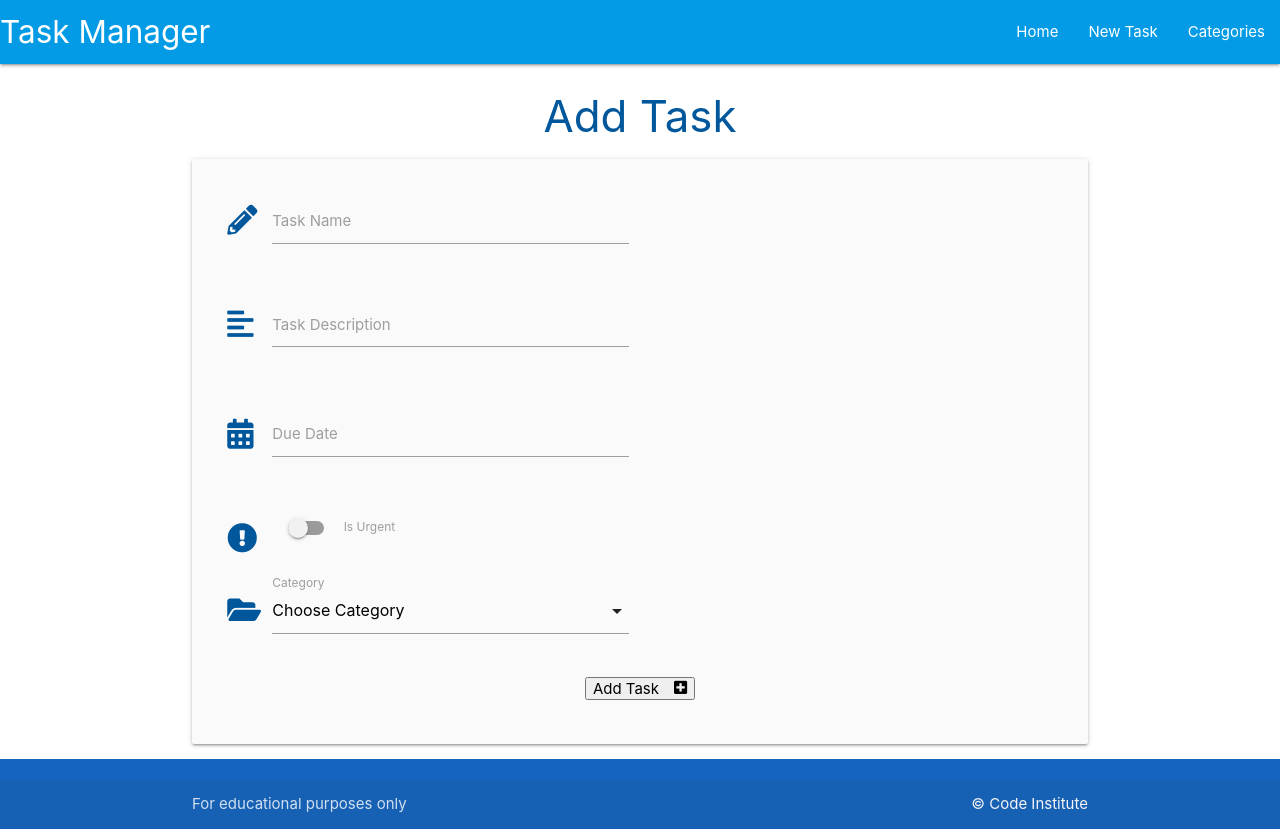
After one commit to ocassidydev/flask-sqlalchemy-task-manager, a Flask app: page /add_task in a window 1280 px wide. The commit adds this page. Run offline with Flask 2, Linux system fonts and the light colour scheme; data that the repository does not hold is empty.

Commit message:
Add add task functionality

```diff
--- a/taskmanager/routes.py
+++ b/taskmanager/routes.py
@@ -41,3 +41,20 @@ def delete_category(category_id):
     db.session.commit()
     categories = list(Category.query.order_by(Category.category_name).all())
     return render_template("categories.html", categories=categories)
+
+
+@app.route("/add_task", methods=["GET", "POST"])
+def add_task():
+    categories = list(Category.query.order_by(Category.category_name).all())
+    if request.method == "POST":
+        task = Task(
+            task_name=request.form.get("task_name"),
+            task_description=request.form.get("task_description"),
+            its_urgent=bool(True if request.form.get("is_urgent") else False),
+            due_data=request.form.get("due_date"),
+            category_id=request.form.get("category_id")
+        )
+        db.session.add(task)
+        db.session.commit()
+        return redirect(url_for("home"))
+    return render_template("add_task.html", categories=categories)
--- a/taskmanager/static/js/script.js
+++ b/taskmanager/static/js/script.js
@@ -1,5 +1,16 @@
 document.addEventListener('DOMContentLoaded', function() {
     // sidenav initialization
     var sidenav = document.querySelectorAll('.sidenav');
-    M.Sidenav.init(elems, options);
+    M.Sidenav.init(sidenav);
+
+    // datepicker initialization
+    let datepicker = document.querySelectorAll('.datepicker');
+    M.Datepicker.init(datepicker, {
+        format: "dd mmmm, yyyy",
+        i18n: {done: "Select"}
+    });
+
+    // select initialization
+    let selects = document.querySelectorAll('select');
+    M.FormSelect.init(selects);
 });
--- /dev/null
+++ b/taskmanager/templates/add_task.html
@@ -0,0 +1,70 @@
+{% extends "base.html" %}
+{% block content %}
+
+<h3 class="light-blue-text text-darken-4 center-align">Add Task</h3>
+
+<div class="row card-panel grey lighten-5">
+    <form class="col s12" method="POST" action="{{ url_for('add_task') }}">
+        <!-- task_name -->
+        <div class="row">
+            <div class="input-field col s6">
+                <i class="fas fa-pencil-alt prefix light-blue-text text-darken-4"></i>
+                <input id="task_name" name="task_name" minlength="5" maxlength="50" type="text" class="validate" required>
+                <label for="task_name">Task Name</label>
+            </div>
+        </div>
+        <!-- task_description -->
+        <div class="row">
+            <div class="input-field col s6">
+                <i class="fas fa-align-left prefix light-blue-text text-darken-4"></i>
+                <textarea id="task_description" name="task_description" minlength="5" maxlength="200"
+                    type="text" class="materialize-textarea validate" required></textarea>
+                <label for="task_description">Task Description</label>
+            </div>
+        </div>
+        <!-- due_date -->
+        <div class="row">
+            <div class="input-field col s6">
+                <i class="fas fa-calendar-alt prefix light-blue-text text-darken-4"></i>
+                <input id="due_date" name="due_date" type="text" class="datepicker validate" required>
+                <label for="due_date">Due Date</label>
+            </div>
+        </div>
+        <!-- is_urgent -->
+        <div class="row">
+            <div class="input-field col s6">
+                <div class="switch">
+                    <i class="fas fa-exclamation-circle prefix light-blue-text text-darken-4"></i>
+                    <label for="is_urgent">
+                        <input id="is_urgent" name="is_urgent" type="checkbox" required>
+                        <span class="lever"></span>
+                        Is Urgent
+                    </label>
+                </div>
+            </div>
+        </div>
+        <!-- category_id -->
+        <div class="row">
+            <div class="input-field col s6">
+                <i class="fas fa-folder-open prefix light-blue-text text-darken-4"></i>
+                <select id="category_id" name="category_id" class="validate" required>
+                    <option value="" disabled selected>Choose Category</option>
+                    {% for category in categories %}
+                        <option value="{{ category.id }}">{{ category.category_name }}</option>
+                    {% endfor %}
+                </select>
+                <label for="category_id">Category</label>
+            </div>
+        </div>
+        <!-- submit button -->
+        <div class="row">
+            <div class="col s12 center-align">
+               <button class="submit">
+                    Add Task <i class="fas fa-plus-square right"></i>
+               </button>
+            </div>
+        </div>
+    </form>
+</div>
+
+{% endblock %}
--- a/taskmanager/templates/base.html
+++ b/taskmanager/templates/base.html
@@ -19,7 +19,7 @@
                 <a href="#" data-target="mobile-demo" class="sidenav-trigger"><i class="fas fa-bars"></i></a>
                 <ul class="right hide-on-med-and-down">
                     <li><a href="{{ url_for('home') }}">Home</a></li>
-                    <li><a href="">New Task</a></li>
+                    <li><a href="{{ url_for('add_task')}}">New Task</a></li>
                     <li><a href="{{ url_for('categories') }}">Categories</a></li>
                 </ul>
             </div>
@@ -27,7 +27,7 @@
 
         <ul class="sidenav" id="mobile-demo">
             <li><a href="{{ url_for('home') }}">Home</a></li>
-            <li><a href="">New Task</a></li>
+            <li><a href="{{ url_for('add_task')}}">New Task</a></li>
             <li><a href="{{ url_for('categories') }}">Categories</a></li>
         </ul>
     </header>
```
Also changed, not shown: taskmanager/templates/tasks.html (+8 -0 lines).
